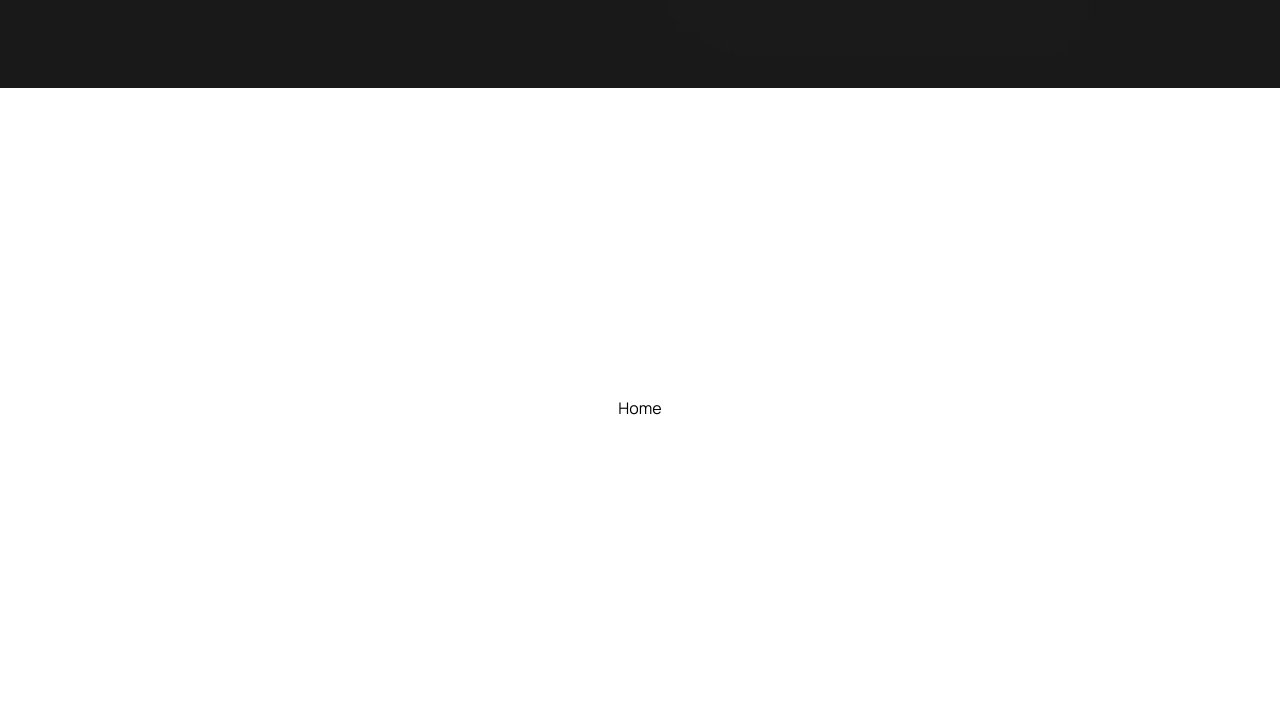
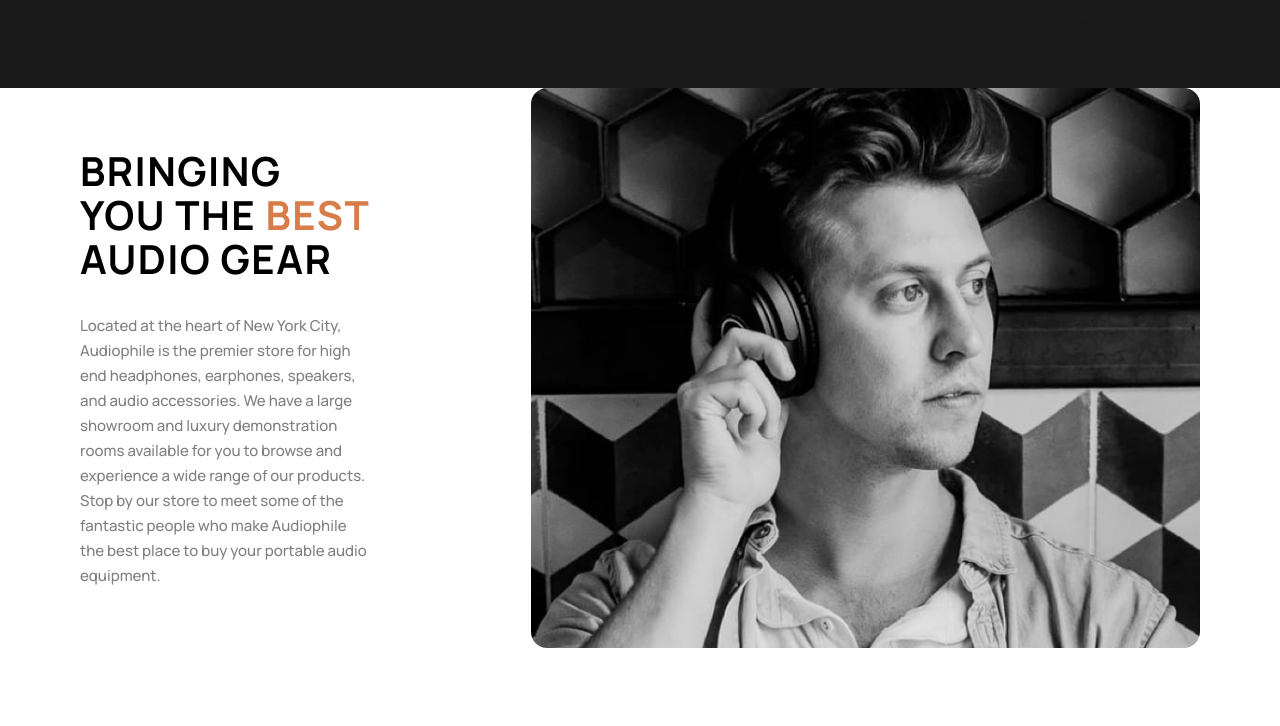
Before and after one commit to KoenvandenBerg/frontendmentor-audiophile-ecommerce-website, a Next.js app: page / in a window 1280 px wide. Shown: the part 632-1358 px from the top of the page. Built offline with nearby package versions, Linux system fonts and the light colour scheme.

Commit message:
Remove temporary page content and styling

```diff
--- a/src/app/page.module.css
+++ /dev/null
@@ -1,6 +0,0 @@
-.temporary {
-  height: 50vw;
-  display: flex;
-  justify-content: center;
-  align-items: center;
-}
--- a/src/app/page.tsx
+++ b/src/app/page.tsx
@@ -4,7 +4,6 @@ import pageStyles from './page.module.css';
 export default function Home() {
   return (
     <>
-      <div className={pageStyles.temporary}>Home</div>
       <DescriptionSection />
     </>
   );
```
